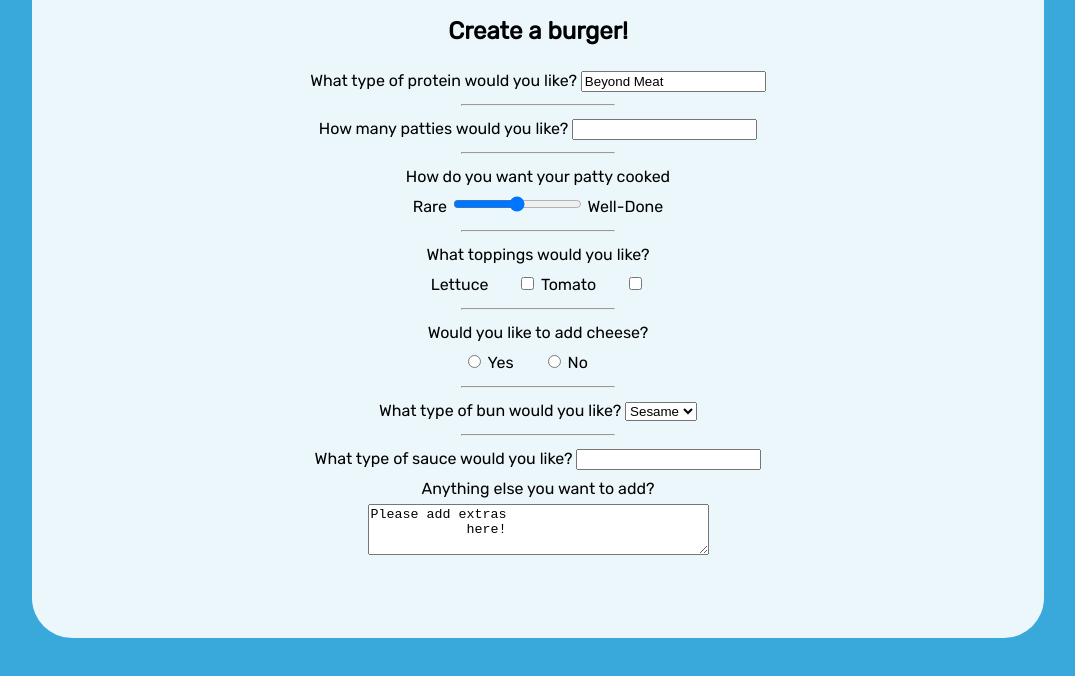
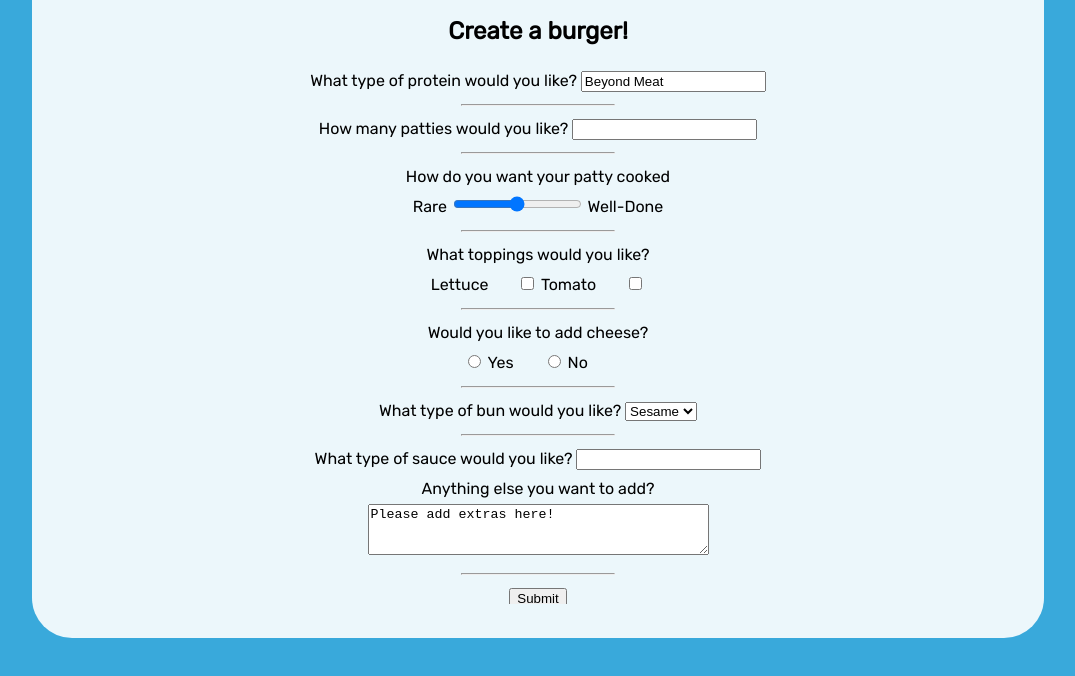
Before and after one commit to ryanlott168/Forms-Practice, a plain HTML site: page index.html in a window 1280 px wide. Shown: the part 160-836 px from the top of the page, without its empty margins (102-1177 px from the left). Drawn offline with Linux system fonts and the light colour scheme.

Commit message:
Submit button added

```diff
--- a/index.html
+++ b/index.html
@@ -92,10 +92,16 @@
           <label for="extra">Anything else you want to add?</label>
           <br>
           <!--Add your code below-->
-          <textarea id="extra" name="extra" rows="3" cols="40">Please add extras
-            here!</textarea>
+          <textarea id="extra" name="extra" rows="3" cols="40">Please add extras here!</textarea>
 
         </section>
+        <hr>
+
+        <section class="submission">
+          <!--Add your code below-->
+          <input type="submit" value="Submit">
+        </section>
+
       </form>
 
     </section>
```
